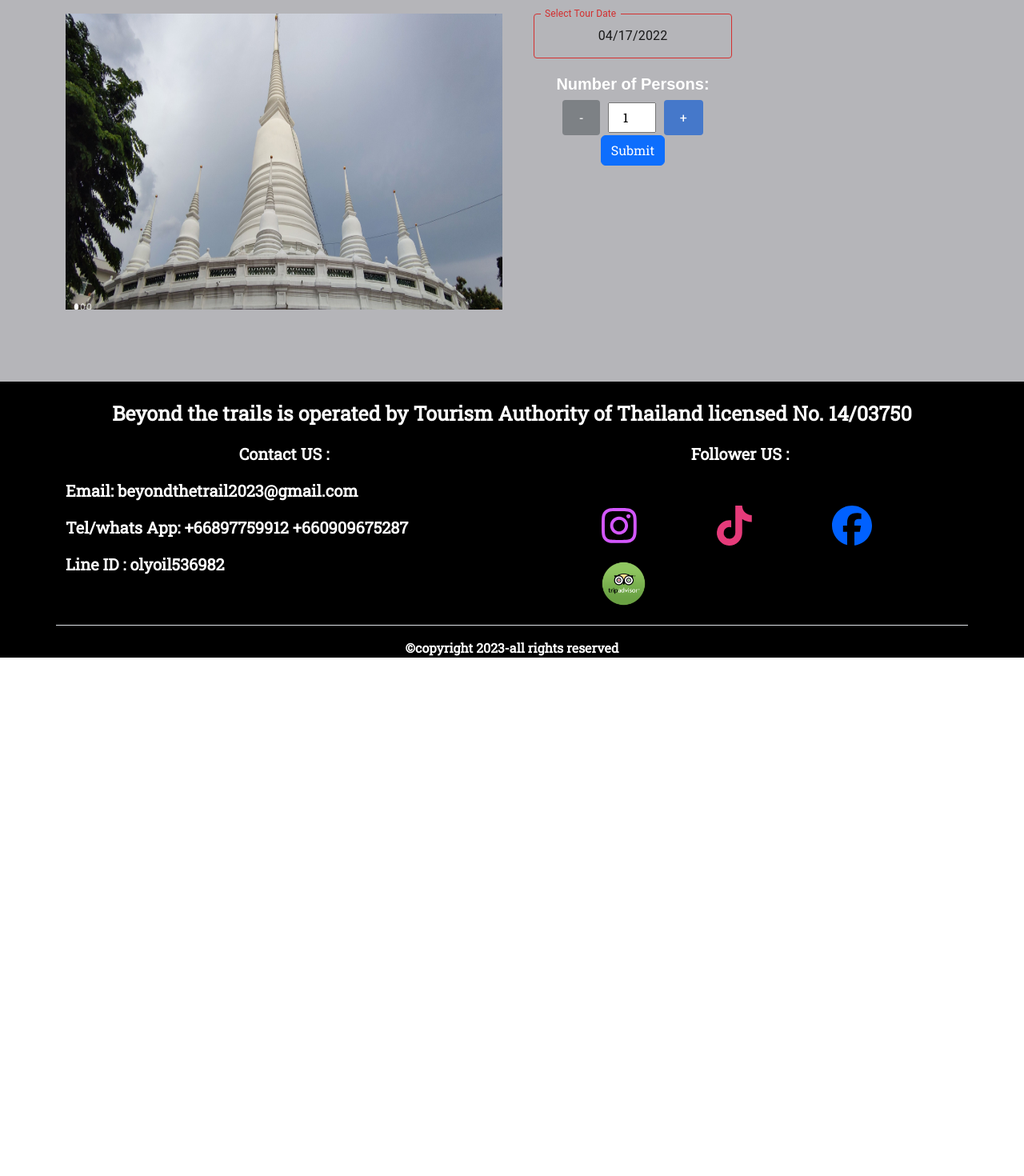
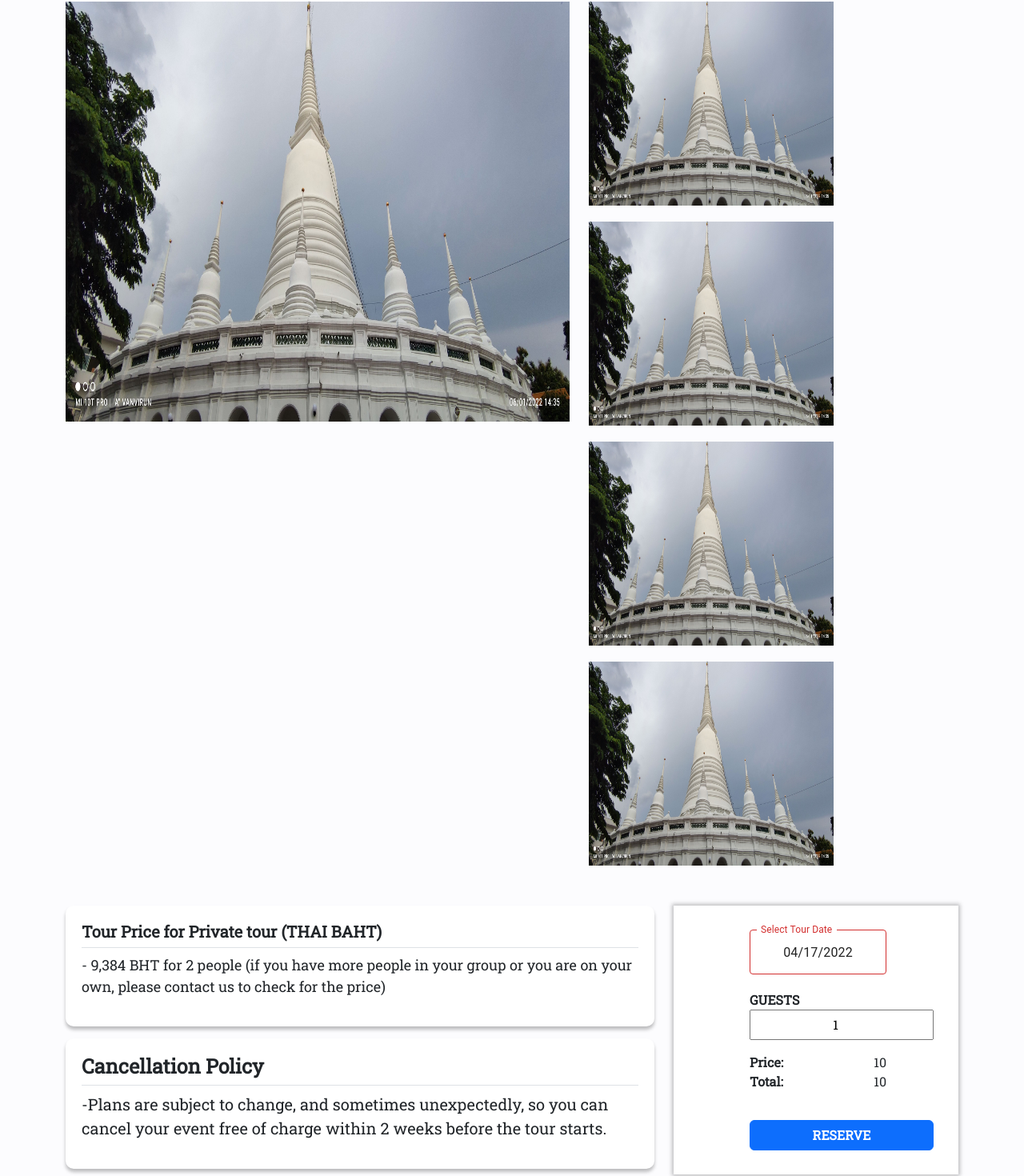
Before and after one commit to n1nnan1n/tour_project, a React (Create React App) app: page /Calendar in a window 1280 px wide. Shown: the part 236-1706 px from the top of the page at 80% size. Before the commit the page ends 1058 px from the top, so only its background shows below. Built offline with nearby package versions, Linux system fonts and the light colour scheme; no server answers; a web font is replaced by a local one.

Commit message:
first_time

```diff
--- a/src/App.css
+++ b/src/App.css
@@ -1,13 +1,14 @@
 @import url("https://fonts.googleapis.com/css2?family=Kanit:wght@200&family=Nunito+Sans:opsz,wght@6..12,300&display=swap");
 @import "~react-image-gallery/styles/css/image-gallery.css";
-@import url('https://fonts.googleapis.com/css2?family=Agbalumo&family=Inria+Sans:wght@700&family=Kanit:wght@200&family=Nunito+Sans:opsz,wght@6..12,300&family=Prompt&display=swap');
-  @import url('https://fonts.googleapis.com/css2?family=Agbalumo&family=Inria+Sans:wght@300&family=Kanit:wght@200&family=Nunito+Sans:opsz,wght@6..12,300&family=Prompt&display=swap');
-  @import url('https://fonts.googleapis.com/css2?family=Agbalumo&family=Inria+Sans:wght@700&family=Kanit:wght@200&family=Montserrat:wght@500&family=Nunito+Sans:opsz,wght@6..12,300&family=Prompt&display=swap');
-  @import url('https://fonts.googleapis.com/css2?family=Agbalumo&family=Inria+Sans:wght@300&family=Kanit:wght@200&family=Nunito+Sans:opsz,wght@6..12,300&display=swap');
-  @import url('https://fonts.googleapis.com/css2?family=Agbalumo&family=Inria+Sans:wght@700&family=Kanit:wght@200;400;500&family=Montserrat:wght@500&family=Nunito+Sans:opsz,wght@6..12,300&family=Prompt&display=swap');
+@import url("https://fonts.googleapis.com/css2?family=Agbalumo&family=Inria+Sans:wght@700&family=Kanit:wght@200&family=Nunito+Sans:opsz,wght@6..12,300&family=Prompt&display=swap");
+@import url("https://fonts.googleapis.com/css2?family=Agbalumo&family=Inria+Sans:wght@300&family=Kanit:wght@200&family=Nunito+Sans:opsz,wght@6..12,300&family=Prompt&display=swap");
+@import url("https://fonts.googleapis.com/css2?family=Agbalumo&family=Inria+Sans:wght@700&family=Kanit:wght@200&family=Montserrat:wght@500&family=Nunito+Sans:opsz,wght@6..12,300&family=Prompt&display=swap");
+@import url("https://fonts.googleapis.com/css2?family=Agbalumo&family=Inria+Sans:wght@300&family=Kanit:wght@200&family=Nunito+Sans:opsz,wght@6..12,300&display=swap");
+@import url("https://fonts.googleapis.com/css2?family=Agbalumo&family=Inria+Sans:wght@700&family=Kanit:wght@200;400;500&family=Montserrat:wght@500&family=Nunito+Sans:opsz,wght@6..12,300&family=Prompt&display=swap");
 /* @import url('https://fonts.googleapis.com/css2?family=Agbalumo&family=Edu+TAS+Beginner:wght@500&family=Inria+Sans:wght@700&family=Kanit:wght@200;400;500&family=Nunito+Sans:opsz,wght@6..12,300&family=Playfair+Display:ital,wght@1,500&family=Prompt&display=swap'); */
-  @import url('https://fonts.googleapis.com/css2?family=Agbalumo&family=Edu+TAS+Beginner:wght@500&family=Inria+Sans:wght@700&family=Kanit:wght@200;400;500&family=Nunito+Sans:opsz,wght@6..12,300&family=Playfair+Display:wght@500&family=Prompt&display=swap');
-  @import url('https://fonts.googleapis.com/css2?family=Agbalumo&family=Edu+TAS+Beginner:wght@500&family=Inria+Sans:wght@700&family=Kanit:wght@200;400;500&family=Nunito+Sans:opsz,wght@6..12,300&family=Playfair+Display:wght@500&family=Prompt&family=Roboto+Slab&display=swap');
+@import url("https://fonts.googleapis.com/css2?family=Agbalumo&family=Edu+TAS+Beginner:wght@500&family=Inria+Sans:wght@700&family=Kanit:wght@200;400;500&family=Nunito+Sans:opsz,wght@6..12,300&family=Playfair+Display:wght@500&family=Prompt&display=swap");
+@import url("https://fonts.googleapis.com/css2?family=Agbalumo&family=Edu+TAS+Beginner:wght@500&family=Inria+Sans:wght@700&family=Kanit:wght@200;400;500&family=Nunito+Sans:opsz,wght@6..12,300&family=Playfair+Display:wght@500&family=Prompt&family=Roboto+Slab&display=swap");
+
   .counter {
   text-align: center;
   margin-top: 20px;
@@ -46,104 +47,105 @@
   text-align: center;
 }
 
-  .bgblur{
+.bgblur {
   background: rgba(217, 217, 217, 0.1);
   box-shadow: 0px 4px 4px rgba(0, 0, 0, 0.25);
   backdrop-filter: blur(15px);
   /* Note: backdrop-filter has minimal browser support */
   border-radius: 92px;
-
 }
-.bgsign{
-
-background: linear-gradient(180deg, #5D23A6 0%, #566BBC 51.56%, #5ED2DF 93.23%);
+.bgsign {
+  background: linear-gradient(
+    180deg,
+    #5d23a6 0%,
+    #566bbc 51.56%,
+    #5ed2df 93.23%
+  );
   padding-bottom: 5%;
   padding-left: 30%;
-
-}  .App {
+}
+.App {
   text-align: center;
 }
 .wrapper {
   max-width: 100%;
+  margin: 0 auto;
 }
 
-#fontnav{
-  font-family:"Agbalumo";
+#fontnav {
+  font-family: "Agbalumo";
   font-size: 25px;
-  font-weight:'bold';
+  font-weight: "bold";
 }
-.fontnav{
-  font-family:"Agbalumo";
+.fontnav {
+  font-family: "Agbalumo";
   font-size: 25px;
-  font-weight:'bold';
+  font-weight: "bold";
   color: aliceblue;
 }
 h1,
 p {
-  font-family: 'Roboto Slab';
+  font-family: "Roboto Slab";
 }
-Form{
-  font-family: 'Roboto Slab';
+Form {
+  font-family: "Roboto Slab";
   font-weight: bold;
   color: white;
   /* text-align: left; */
 }
 h3 {
-  font-family: 'Roboto Slab';
+  font-family: "Roboto Slab";
   color: white;
   font-size: 32px;
   font-weight: bold;
 }
-h2{
-  font-family: 'Inria Sans', sans-serif;
+h2 {
+  font-family: "Inria Sans", sans-serif;
   font-size: 20px;
   font-weight: bold;
 }
-h4{
-  font-family: 'Inria Sans', sans-serif;
+h4 {
+  font-family: "Inria Sans", sans-serif;
   font-size: 18px;
 }
 /* Rectangle 16 */
-.imgall{
-
+.imgall {
   width: 350px;
   height: 200px;
-
   margin-top: 30px;
-
 }
-.fonthead{
-  color:#063d8c;
-  font-weight:bold;
-  padding-top:10px;
-  font-size:35px;
-  margin-bottom:20px;
-  font-family: 'Roboto Slab'}
-.bgoneday{
-  margin-top:30px;
-   background-color:#4691d3;
-   padding:20px;}
-.detail1day{
+.fonthead {
+  color: #063d8c;
+  font-weight: bold;
+  padding-top: 10px;
+  font-size: 35px;
+  margin-bottom: 20px;
+  font-family: "Roboto Slab";
+}
+.bgoneday {
+  margin-top: 30px;
+  background-color: #4691d3;
+  padding: 20px;
+}
+.detail1day {
   position: absolute;
   width: 400px;
   height: 515px;
-background: #FFFAEC;
+  background: #fffaec;
   box-shadow: inset 0px 4px 4px rgba(0, 0, 0, 0.25);
   padding-top: 100px;
   padding: 100px 20px 20px 20px;
 }
-.fillter{
-
-background: #FFFAEC;
+.fillter {
+  background: #fffaec;
   box-shadow: 0px 4px 4px rgba(0, 0, 0, 0.25);
-
 }
-.head1day{
+.head1day {
   position: absolute;
   width: 400px;
   height: 80px;
   z-index: 1;
-background: #05439B;
+  background: #05439b;
   box-shadow: 0px 4px 4px rgba(0, 0, 0, 0.25);
   backdrop-filter: blur(2px);
   padding-top: 20px;
@@ -154,21 +156,19 @@ padding-top: 20px;
   pointer-events: none;
 }
 .bg {
-  background-color: #b5b5b9;
+  background-color: #fcfcfe;
 }
 .button {
   background-color: #0579d8;
-    font-family: 'Roboto Slab', sans-serif;
+  font-family: "Roboto Slab", sans-serif;
   font-size: 20px;
   font-weight: bold;
-
 }
 
 .button2 {
-    font-family: 'Roboto Slab', sans-serif;
+  font-family: "Roboto Slab", sans-serif;
   font-size: 20px;
   font-weight: bold;
-
 }
 
 .link {
@@ -192,12 +192,71 @@ padding-top: 20px;
   margin-left: 20%;
   border-radius: 5px;
 }
-
-
-@media (prefers-reduced-motion: no-preference) {
+/* -------------------------calendar---------------------------------- */
+.pictop {
+  /* background-color: pink; */
+  width: 330px;
+  height: 255px;
+  float: left;
+  margin-top: 20px;
+}
+.picdown {
+  /* background-color: rgb(163, 0, 27); */
+  width: 330px;
+  height: 255px;
+  float: right;
+  margin-top: 20px;
+}
+.picright {
+  background-color: black;
+  width: 630px;
+  height: 525px;
+  float: left;
+  margin-top: 20px;
+}
+.book{
+  float: left;
+  box-shadow:  0px 0px 5px 2px rgba(0, 0, 0, 0.25);
+  width: 100%;
+  background-color: white;
+  padding: 30px 90px 30px 95px;
+  margin-bottom:25px;
+}
+.input{
+  width: 230px;
+}
+.navweb{
+  display:block ;
+}
+.navphone{
+  display: none;
+}
+/* @media (prefers-reduced-motion: no-preference) { */
+  @media (max-width: 576px) {
+    .navphone{
+      display: contents;
+    }
+    .navweb{
+      display:none ;
+    }
+ .input{
+  max-width: 230px;
+}
  .App-logo {
     animation: App-logo-spin infinite 20s linear;
   }
+
+
+.picdown {
+  margin-top: 20px;
+}
+.book{
+  float: left;
+  box-shadow:  0px 0px 5px 2px rgba(0, 0, 0, 0.25);
+  max-width: 100%;
+  background-color: white;
+  padding: 30px 90px 30px 95px;
+  margin-bottom:25px;
 }
 
 .App-header {
@@ -238,6 +297,7 @@ font-weight: bold;
   /* text-shadow: 2px 3px 2px rgb(213, 209, 213); */
   box-shadow: 2px 3px 2px rgb(213, 209, 213);
 }
+}
 @keyframes App-logo-spin {
   from {
     transform: rotate(0deg);
--- a/src/App.js
+++ b/src/App.js
@@ -31,6 +31,7 @@ function App() {
                 <Route path="Daytrip" element={<Daytrip/>} />
                 {/* <Route path="Tour1" element={<Tour1/>} /> */}
                 <Route path="/:tour_name" element={<Tour1/>}/>
+                <Route path="Calendar/:_id" element={<Calendar/>}/>
                 <Route path="Calendar" element={<Calendar/>} />
                 <Route path="Reviewall" element={<Reviewall/>} />
 
--- a/src/calendar.js
+++ b/src/calendar.js
@@ -1,79 +1,227 @@
-import React, { useState } from "react";
+import React from "react";
 import "./App.css";
-import Footer from './Footer';
-import TextField from '@mui/material/TextField';
-import { DatePicker } from '@mui/x-date-pickers/DatePicker';
-import { LocalizationProvider } from '@mui/x-date-pickers/LocalizationProvider';
-import { AdapterDayjs } from '@mui/x-date-pickers/AdapterDayjs';
-import dayjs from 'dayjs';
-import Oneday from './Oneday';
-import Container from 'react-bootstrap/Container';
-import Row from 'react-bootstrap/Row';
-import Col from 'react-bootstrap/Col';
-import unseen3 from './Pic/unseentour/InD1O0dN.jpeg'
-import Form from 'react-bootstrap/Form';
-import Button from 'react-bootstrap/Button';
+import Footer from "./Footer";
+import TextField from "@mui/material/TextField";
+import { DatePicker } from "@mui/x-date-pickers/DatePicker";
+import { LocalizationProvider } from "@mui/x-date-pickers/LocalizationProvider";
+import { AdapterDayjs } from "@mui/x-date-pickers/AdapterDayjs";
+import dayjs from "dayjs";
+import Oneday from "./Oneday";
+import Container from "react-bootstrap/Container";
+import Row from "react-bootstrap/Row";
+import Col from "react-bootstrap/Col";
+import unseen3 from "./Pic/unseentour/InD1O0dN.jpeg";
+import Form from "react-bootstrap/Form";
+import Button from "react-bootstrap/Button";
+import { useState, useEffect } from "react";
+import axios from "axios";
+import { useParams } from "react-router-dom";
 
 function Calendar() {
+  const [tourData, setTourData] = useState({}); // Initialize as an empty object
+  let { tour_name } = useParams();
+  useEffect(() => {
+    const fetchTourData = async () => {
+      try {
+        const URL = "https://tourapi-hazf.onrender.com/tourinfo/" + tour_name; // Assuming fetching a specific tour
+        console.log(URL);
+        const response = await axios.get(URL);
+        const data = response.data;
+
+        // Assuming the API returns a single object for the tour data
+        if (data && data.price && data.price_detail && data.tour_cancelpolicy) {
+          setTourData(data);
+        } else {
+          console.error("Invalid data received:", data);
+        }
+      } catch (error) {
+        console.error("Error fetching data:", error);
+      }
+    };
+
+    fetchTourData();
+  }, []);
   function disableWeekends(date) {
     // วันที่ 6 คือวันเสาร์ และ วันที่ 0 คือวันอาทิตย์
     return date.day() === 0 || date.day() === 6;
   }
 
-      const [value, setValue] = React.useState(dayjs('2022-04-17'));
+  const [value, setValue] = React.useState(dayjs("2022-04-17"));
 
-      const handleClick = event => {
-        <Oneday />
+  const handleClick = (event) => {
+    <Oneday />;
+  };
+  const [numberValue, setNumberValue] = useState(1);
+
+
+const [total, setTotal] = useState(0); // กำหนด total ใน useState
+const price = 10; // ตัวแปร price (สมมติว่าเป็น 10)
+
+const handleInputChange = (e) => {
+    setNumberValue(e.target.value);
   };
 
-
-  const [count, setCount] = useState(1);
-
-  const handleIncrement = () => {
-    setCount((prevCount) => prevCount + 1);
-  };
-
-  const handleDecrement = () => {
-    if (count > 1) {
-      setCount((prevCount) => prevCount - 1);
-    }
-  };
-
-  const handleInputChange = (e) => {
-    const value = parseInt(e.target.value);
-    if (!isNaN(value) && value >= 1) {
-      setCount(value);
-    }
-  };
-  const handleSubmit = (e) => {
+  useEffect(() => {
+    const calculatedTotal = numberValue * price;
+    setTotal(calculatedTotal);
+  }, [numberValue, price]);
+  const handleSubmit = (e) => {  // Process form submission here
     e.preventDefault();
-    // Process form submission here
-    console.log('Selected Date:', value);
-    console.log('Number of persons:', count);
+    console.log("Selected Date:", value);
+    console.log("Number of persons:", numberValue);
+    console.log("price:", total);
     // Add your logic for form submission or API call here
   };
   return (
-    <div className='bg' style={{paddingTop:'20px'}}><h1 >Book</h1>
-
-
-     <div style={{
-        margin: '40px',paddingBottom:'50px'
-      }}>
-        <Container >
+    <>
+      <div className="bg" style={{ paddingTop: "20px" }}>
+        <Container>
+          <p
+            style={{ fontSize: "25px", fontWeight: "bold", textAlign: "left" }}
+          >
+            Name Tour
+          </p>
           <Row>
-        <Col style={{overflow:'Hidden',height:'400px',marginTop:'-30px'}}><img
-             className='imgall'
+            <Col >
+              <div
+               className="picright"
+              >
+                <img
                   src={unseen3}
-                     style={{width:'100%',height:'100%'}}
+                  style={{ width: "100%", height: "100%" }}
                   alt="First slide"
                 />
+              </div>
             </Col>
             <Col>
+            <Row>
 
-            <div style={{float:'left',marginLeft:'15px'}}>
-            <LocalizationProvider dateAdapter={AdapterDayjs} >
+              <div  className="picdown">
+            <img
+          src={unseen3}
+          style={{ width: "100%", height: "100%" }}
+          alt="First slide"
+        /></div>
+
+<div  className="picdown">
+            <img
+          src={unseen3}
+          style={{ width: "100%", height: "100%" }}
+          alt="First slide"
+        /></div>
+
+            </Row>
+            <Row>
+
+              <div  className="pictop">
+            <img
+          src={unseen3}
+          style={{ width: "100%", height: "100%" }}
+          alt="First slide"
+        /></div>
+
+<div  className="pictop">
+            <img
+          src={unseen3}
+          style={{ width: "100%", height: "100%" }}
+          alt="First slide"
+        /></div>
+
+            </Row>
+            </Col>
+          </Row>
+
+          <div
+            style={{
+              paddingTop: "50px",
+            }}
+          >
+            <Row>
+
+              <Col sm={8}>
+                <div
+                  className="fillter"
+                  style={{
+                    backgroundColor: "white",
+                    borderRadius: "10px",
+                    padding: "20px",
+                    marginBottom:'15px'
+                  }}
+                >
+                  <h1
+                    style={{
+                      fontSize: "20px",
+                      fontWeight: "bold",
+                      textAlign: "left",
+                    }}
+                  >
+                    Tour Price for Private tour (THAI BAHT)
+
+                  </h1>{" "}
+
+                    <p class="pt-2 mt-2 border-top"
+                      style={{
+                        fontSize: "18px",
+                        textAlign: "left",
+                        overflow: "auto",
+                        wordWrap: "break-word",
+                      }}
+                    >
+                     - 9,384 BHT for 2 people (if you have more people in your group or you are on your own, please contact us to check for the price)
+
+                    </p>
+
+                </div>
+                <div
+                  className="fillter"
+                  style={{
+                    backgroundColor: "white",
+                    borderRadius: "10px",
+                    padding: "20px",
+                    marginBottom:'15px'
+                  }}
+                >
+                  <h1
+                    style={{
+                      fontSize: "25px",
+                      fontWeight: "bold",
+                      textAlign: "left",
+                    }}
+                  >
+                    Cancellation Policy
+                  </h1>{" "}
+
+                    <p class="pt-2 mt-2 border-top"
+                      style={{
+                        fontSize: "20px",
+                        textAlign: "left",
+                        overflow: "auto",
+                        wordWrap: "break-word",
+                      }}
+                    >
+                      -Plans are subject to change, and sometimes unexpectedly,
+                      so you can cancel your event free of charge within 2 weeks
+                      before the tour starts.
+                    </p>
+                  </div>
+
+              </Col>
+              <Col sm={4}>
+                <div
+                  className="fillter book"
+                //   style={{
+                //     float: "left",
+                //     boxShadow: '0px 0px 5px 2px rgba(0, 0, 0, 0.25)',
+                //     width: "100%",
+                //     backgroundColor: "white",
+                //     // borderRadius: "10px",
+                //     padding: "30px 90px 30px 95px",
+                //     marginBottom:'25px'
+
+                //   }}
+                >
+                  <LocalizationProvider dateAdapter={AdapterDayjs}>
                     <DatePicker
-
                       label="Select Tour Date"
                       value={value}
                       shouldDisableDate={disableWeekends}
@@ -81,26 +229,29 @@ function Calendar() {
                       renderInput={(params) => <TextField {...params} />}
                     />
                   </LocalizationProvider>
+                  <p  style={{ marginTop: '20px',fontWeight:'bold',textAlign:"left"}}>GUESTS<br></br>
+<input  type="number"
+        // style={{ width: '230px' }}
+        value={numberValue}
+        onChange={handleInputChange}
+        className="input"
+       /></p>
+        <p style={{textAlign:'left',float:'left',fontWeight:'bold'}}>Price: <br></br>Total:</p>
+        <p style={{textAlign:'right',float:'right'}}>{price}<br></br>{total}</p>
 
-   <Form onSubmit={handleSubmit}>
-                  <div className="counter">
-                    <h2>Number of Persons:</h2>
-                    <div className="counter-input">
-                      <Button onClick={handleDecrement} className="decrementBtn">-</Button>
-                      <input type="number" value={count} onChange={handleInputChange} />
-                      <Button onClick={handleIncrement} className="incrementBtn">+</Button>
-                    </div>
-                  </div>
-                  <Button type="submit">Submit</Button>
-                </Form>
+           <Button type="submit"  value={numberValue}onClick={handleSubmit} style={{width:'230px',fontWeight:'bold', marginTop: '20px',fontFamily:'Roboto Slab' }}>RESERVE</Button>
+
+
                 </div>
               </Col>
-      </Row>
+            </Row>{" "}
+          </div>
         </Container>
+
+        <Footer />
       </div>
-    <Footer/>
-    </div>
-  )
+    </>
+  );
 }
 
 export default Calendar;
```
Also changed, not shown: src/Navbar.js (+51 -4 lines), src/Tour1.js (+7 -7 lines). Lines whose indentation alone changed are shown as unchanged.
